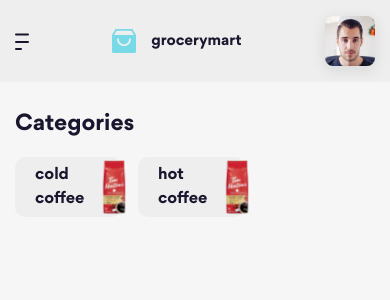
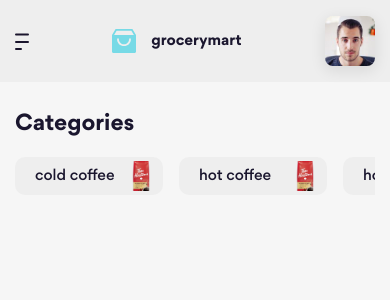
Before and after one commit to ntritin62/SaigonGearStore-Client, a React (Create React App) app: page /coffee in a window 390 px wide. Shown: the top 300 px of the page. Built offline with nearby package versions, Linux system fonts and the light colour scheme.

Commit message:
finish sidebar mobile tablet

```diff
--- a/src/index.css
+++ b/src/index.css
@@ -1,6 +1,12 @@
 @tailwind base;
 @tailwind components;
 @tailwind utilities;
+
+@media screen and (max-width: 767px) {
+  ::-webkit-scrollbar {
+    -webkit-appearance: none;
+  }
+}
 
 @layer base {
   .container {
--- a/src/pages/ProductsPageLayout/components/Sidebar/index.js
+++ b/src/pages/ProductsPageLayout/components/Sidebar/index.js
@@ -1,26 +1,26 @@
 import React from 'react';
 import { useLoaderData, NavLink } from 'react-router-dom';
-const data = ['cold coffee', 'hot coffee'];
+const data = ['cold coffee', 'hot coffee', 'hot tea', 'cold tea'];
 const Sidebar = () => {
   // const NavData = useLoaderData();
   return (
-    <div className="max-w-[230px] w-full">
+    <div className="max-w-[230px] w-full md:max-w-full ">
       <h2 className="text-4xl font-bold">Categories</h2>
-      <nav className="flex flex-col gap-[16px] mt-[20px] md:flex-row">
+      <nav className="flex flex-col gap-[16px] mt-[20px] md:flex-row md:overflow-x-auto">
         {data.map((item) => (
           <NavLink
             to={`./${item}`}
             className={({ isActive }) =>
               isActive
-                ? 'flex items-center rounded-[10px] justify-between pl-[20px] font-bold h-[60px] bg-active-sidebar w-full'
-                : 'flex items-center rounded-[10px] justify-between pl-[20px] font-bold h-[60px] dark:bg-dark-sidebar bg-sidebar w-full'
+                ? 'flex items-center rounded-[10px] justify-between pl-[20px] font-bold h-[60px] flex-shrink-0 bg-active-sidebar w-full md:w-[148px] md:h-[38px] md:text-2xl md:font-medium'
+                : 'flex items-center rounded-[10px] justify-between pl-[20px] font-bold h-[60px] flex-shrink-0 dark:bg-dark-sidebar bg-sidebar w-full md:w-[148px] md:h-[38px] md:text-2xl md:font-medium'
             }
           >
             {item}
             <img
               src="/image/sidebar-img.png"
               alt=""
-              className="w-[70px] h-[60px] ob"
+              className="w-[70px] h-[60px] object-cover md:w-[44px] md:h-[30px]"
             />
           </NavLink>
         ))}
--- a/src/pages/ProductsPageLayout/index.js
+++ b/src/pages/ProductsPageLayout/index.js
@@ -4,7 +4,7 @@ import Sidebar from './components/Sidebar';
 
 const ProductsPageLayout = () => {
   return (
-    <div className="container flex gap-[30px] mt-[30px]">
+    <div className="container flex gap-[30px] mt-[30px] md:flex-col">
       <Sidebar />
       <Outlet />
     </div>
```
